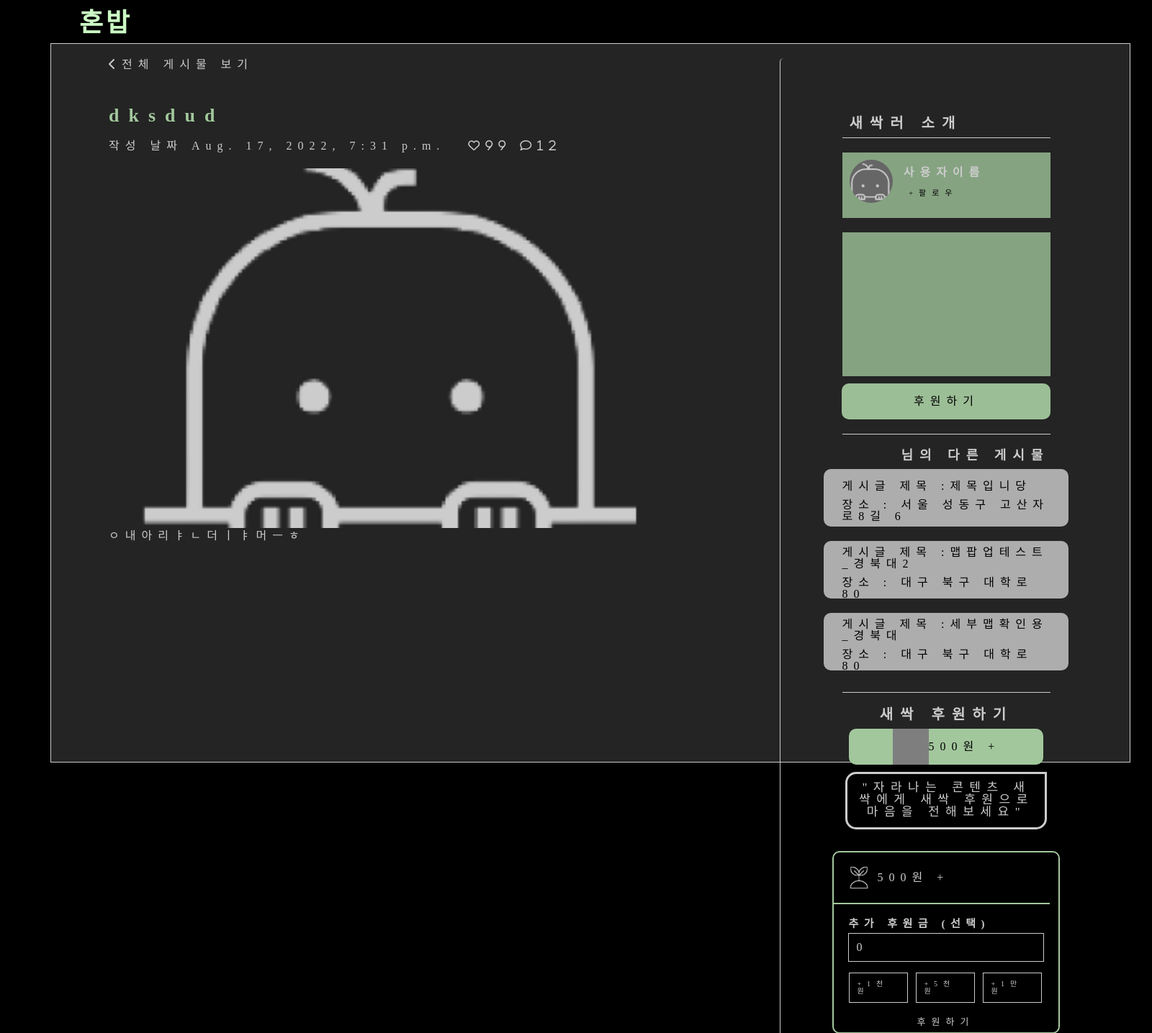
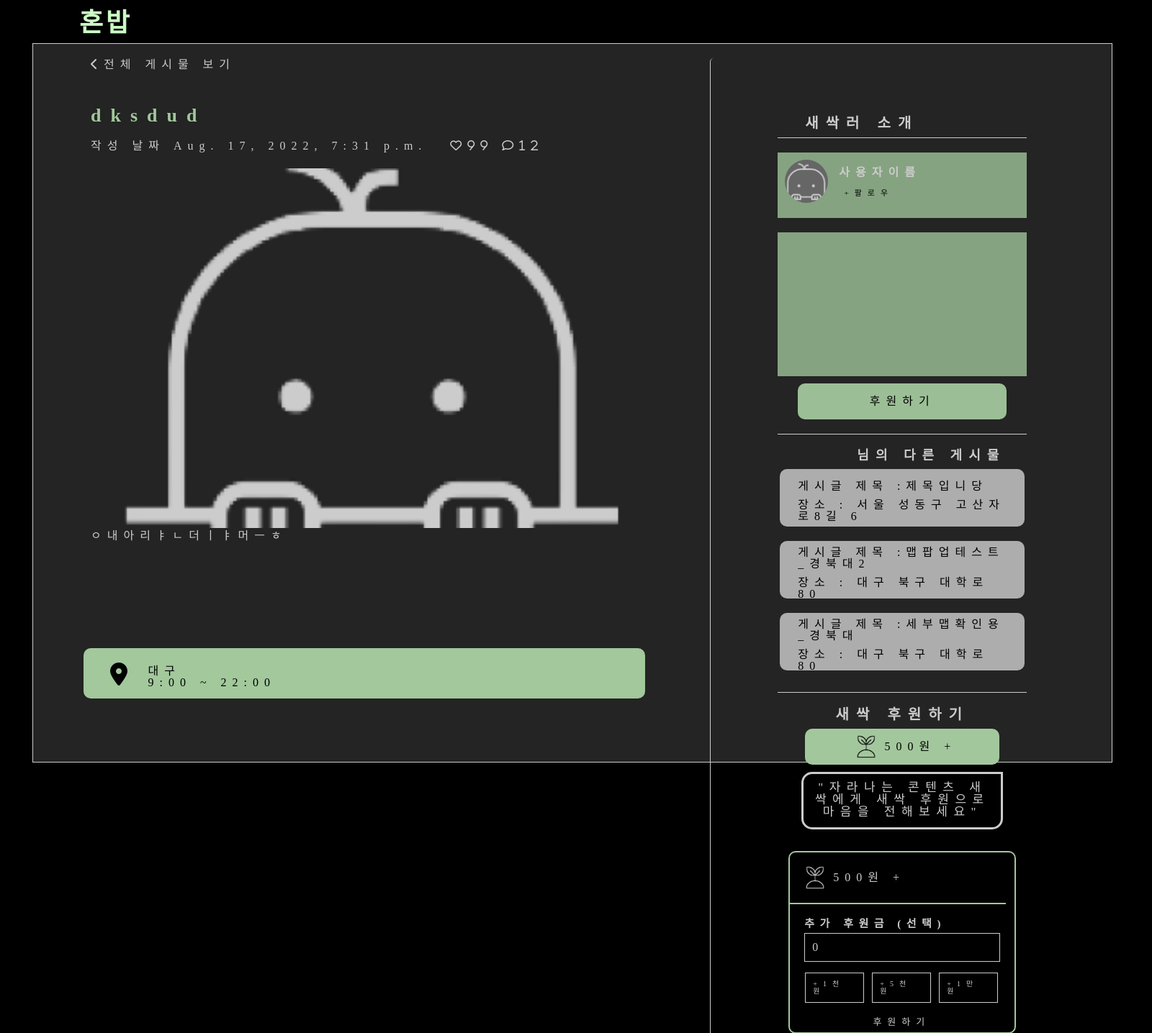
Before and after one commit to sungholion/AloneAlong_Django, a Django app: page /honbabdetail/21 in a window 1600 px wide. Shown: the part 60-1496 px from the top of the page at 72% size. Run offline with Django 4.2, Linux system fonts and the light colour scheme; data comes from the database, SQL or seed files in the repository; some libraries are stand-ins or nearby versions; grey boxes are pictures that could not be loaded.

Commit message:
detail post 규격 맞추기
헤더바 혼밥 없어진 거 수정
이미지 집어넣음
가로세로 마진 맞춤

```diff
--- a/alongalone/static/css/screen/detail/newdetailpost.css
+++ b/alongalone/static/css/screen/detail/newdetailpost.css
@@ -1,9 +1,10 @@
-
-    /* 여기서부터 style tag 가져옴 수정 다 끝나면 위에는 지워버리셈 */
-
 
     body {
         background-color: black;
+    }
+
+    .header-col2 a :first-child{
+        color: white;
     }
 
     .Postcategory {
@@ -13,7 +14,7 @@
         margin-top: 100px;
         position: absolute;
         left: 110px;
-    top: -30px;
+        top: -30px;
 
 
         font-family: 'Noto Sans HK';
@@ -32,15 +33,24 @@
         /* post창 배경색임 */
         opacity: 80%;
         border: 1px solid white;
-        width: 80%;
+        width: 1000px;
         height: 1000px;
 
-        position: absolute;
-        top: 150px;
+        margin: 250px 0px;
+        margin-left: 150px;
+        position: relative;
+        left: 25px;
+        margin-bottom: 40px;
 
-        left: 50px;
-        right: 50px;
-        bottom: 500px;
+
+
+    }
+
+
+
+    .left_box_wrap{
+        display: flex;
+        flex-direction: column;
     }
 
 
@@ -222,6 +232,7 @@
         height: 100px;
         border: 2.5px solid white;
         color: white;
+        margin-left: 80px;
     }
 
 
@@ -244,9 +255,7 @@
         margin-top: 10px;
         background-color: #A7CCA2;
     }
-    a:visited {
-        all: unset;
-    }
+
     /* 수정하기 버튼 */
 
 .commentHidden {
@@ -289,11 +298,13 @@
     /* 위치 정보 */
     .detail_location {
         background-color: var(--mint);
-        width: 800px;
+        width: 780px;
         height: 70px;
         position: relative;
         border-radius: 10px;
         margin-top: 20px;
+        position: relative;
+        margin-left: 50px;
 
     }
 
@@ -302,6 +313,8 @@
         display: flex;
         align-items: center;
         justify-content: center;
+
+
     }
 
     .detail_location_col {
--- a/alongalone/templates/board_main_base.html
+++ b/alongalone/templates/board_main_base.html
@@ -5,25 +5,21 @@
 -->
 <!DOCTYPE html>
 <html lang="en">
+
 <head>
   <meta charset="UTF-8" />
   <meta http-equiv="X-UA-Compatible" content="IE=edge" />
   <meta name="viewport" content="width=device-width, initial-scale=1.0" />
   <title>
-      {% block title %} <!-- 여기에 각 페이지마다 주소창 제목이 들어감. -->
+    {% block title %}
+    <!-- 여기에 각 페이지마다 주소창 제목이 들어감. -->
     {%endblock %}
   </title>
 
   <!-- favicon -->
-    <link
-      rel="icon"
-      type="image/png"
-      sizes="16x16"
-      href="/static/img/favicon.png"
-    />
+  <link rel="icon" type="image/png" sizes="16x16" href="/static/img/favicon.png" />
 
   <link rel="stylesheet" href="/static/css/style.css" />
-    <link rel="stylesheet" href="/static/css/screen/main/board_main_base.css" />
   {% block css %}
   <!-- 주의! 이 아래에 각 html마다 별도의 css가 추가될때가 있음. 맨 앞에 주석에 달아놓을거임 -->
   {% endblock %}
@@ -61,11 +57,9 @@
   <!-- 이 부분에 각 페이지마다 기능들이 들어감. -->
   {% endblock %}
   <!--  icon 적용 -->
-    <script
-      src="https://kit.fontawesome.com/73b35ca8d6.js"
-      crossorigin="anonymous"
-    ></script>
+  <script src="https://kit.fontawesome.com/73b35ca8d6.js" crossorigin="anonymous"></script>
 
 
 </body>
+
 </html>
--- a/alongalone/templates/honbabdetail.html
+++ b/alongalone/templates/honbabdetail.html
@@ -16,10 +16,13 @@
 <!-- 전체 테두리 -->
 <div class="scrollWrap">
 
+    <!-- 좌측 박스를 상하로 정렬하기 위함 -->
+    <div class="left_box_wrap">
         <!-- left content -->
         <!-- 왼쪽 박스 -->
         <div class="left_box">
-        <div class="total_post_btn"><a href="{% url 'index' %}"><i class="fa-solid fa-chevron-left"></i>전체 게시물 보기</a>
+            <div class="total_post_btn"><a href="{% url 'index' %}"><i class="fa-solid fa-chevron-left"></i>전체 게시물
+                    보기</a>
             </div>
 
             <!-- B : 여기(h1)에 게시물 제목이 와야 함!!! -->
@@ -75,9 +78,11 @@
             <div class="comment commentHidden">
                 <!-- comment창 -->
                 <!-- 수정버튼 -->
-            <a class="changeComment" style="color: white;" href="{% url 'honbabdetail_update' blog_detail.id %}">수정</a>
+                <a class="changeComment" style="color: white;"
+                    href="{% url 'honbabdetail_update' blog_detail.id %}">수정</a>
                 <!-- 삭제버튼 -->
-            <a class="removeComment" style="color: white;" href="{% url 'honbabdetail_delete' blog_detail.id %}">삭제</a>
+                <a class="removeComment" style="color: white;"
+                    href="{% url 'honbabdetail_delete' blog_detail.id %}">삭제</a>
                 <!-- 댓글 여기-->
                 <form class="commentForm" method="post" action="{% url 'create_comment' blog_detail.id %}">
                     {%csrf_token%}
@@ -95,20 +100,7 @@
 
             </div>
 
-        <!-- B : 해당 게시물의 장소가 와야 함 -->
-        <!-- B : detail_location_col 자식요소인 h4에 주소, h5에 운영시간-->
-        <div class="detail_location">
-            <div class="location_Wrap">
-                <div class="locationIcon_wrap">
-                    <i class="fa-solid fa-location-dot fa-2x"></i>
-                </div>
-                <span class="detail_location_col">
-                    <h4>{{ blog_detail.location }}</h4>
-                    <h5>9:00 ~ 22:00</h5><!-- 아직 지도랑 연결 안됌 -->
-                </span>
-            </div>
 
-        </div>
 
             <!-- 댓글 버튼 관련 js -->
             <script>
@@ -134,6 +126,22 @@
         </div>
 
 
+        <!-- B : 해당 게시물의 장소가 와야 함 -->
+        <!-- B : detail_location_col 자식요소인 h4에 주소, h5에 운영시간-->
+        <div class="detail_location">
+            <div class="location_Wrap">
+                <div class="locationIcon_wrap">
+                    <i class="fa-solid fa-location-dot fa-2x"></i>
+                </div>
+                <span class="detail_location_col">
+                    <h4>{{ blog_detail.location }}</h4>
+                    <h5>9:00 ~ 22:00</h5><!-- 아직 지도랑 연결 안됌 -->
+                </span>
+            </div>
+
+        </div>
+
+    </div>
 
 
     <!-- scroll -->
@@ -331,17 +339,6 @@
         const randomColor = colors[Math.floor(Math.random() * colors.length)];
         adBox.style.background = `${randomColor}`;
     }, 2000);
-
-
-    // 팝업 관련 js
-    const place = document.querySelector("#s_popup");
-    const popup = document.getElementById("popup")
-
-    function showRocation() {
-        popup.classList.remove("hidden");
-    }
-
-    place.addEventListener("click", showRocation)
 </script>
 
 
```
Also changed, not shown: alongalone/static/css/screen/write/write_back.css (+7 -4 lines), alongalone/templates/honbabwrite.html (+8 -7 lines), alongalone/static/img/KakaoTalk_Photo_2022-08-18-06-00-55.png (added), 4 other files. Lines whose indentation alone changed are shown as unchanged.
